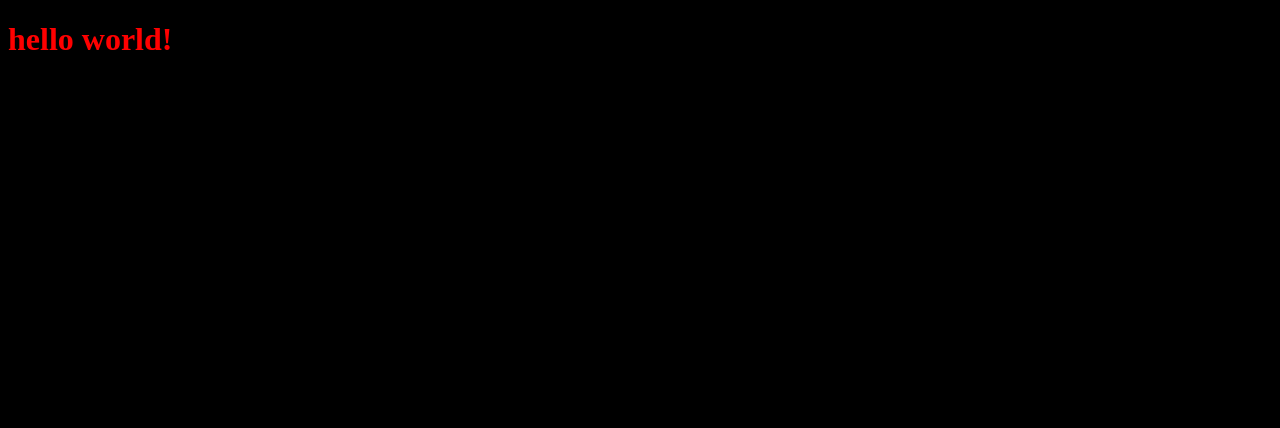
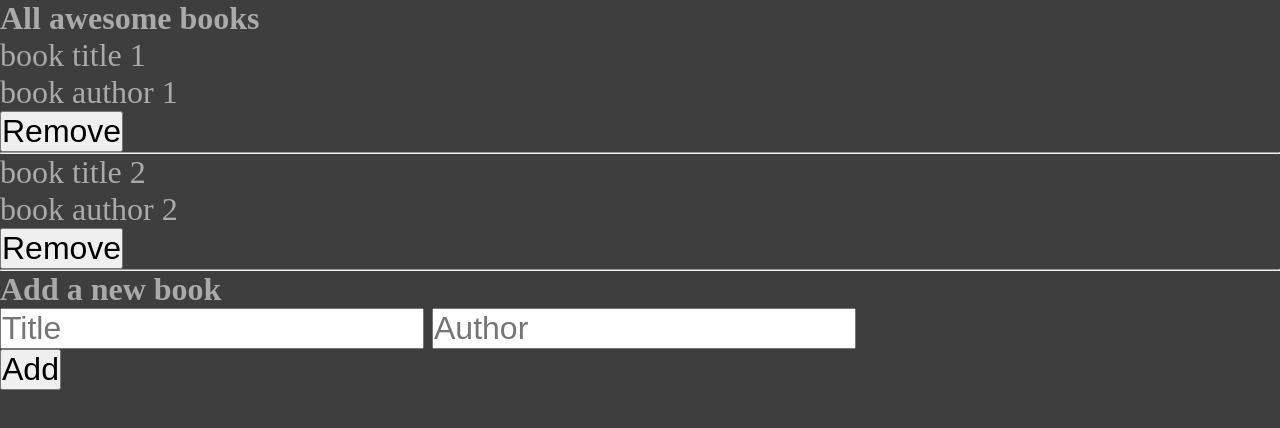
Before and after one commit to danifromecuador/books, a website: page index.html in a window 1280 px wide. Drawn offline with Linux system fonts and the light colour scheme.

Commit message:
Create the main HTML boilerplate

```diff
--- a/index.html
+++ b/index.html
@@ -10,7 +10,35 @@
 </head>
 
 <body>
-  <h1>hello world!</h1>
+  <div class="main">
+    <div class="list">
+      <h1>All awesome books</h1>
+      <div class="added-books">
+        <div class="book">
+          <div class="title">book title 1</div>
+          <div class="author">book author 1</div>
+          <button class="remove">Remove</button>
+          <hr>
+        </div>
+        <div class="book">
+          <div class="title">book title 2</div>
+          <div class="author">book author 2</div>
+          <button class="remove">Remove</button>
+          <hr>
+        </div>
+      </div>
+    </div>
+    <div class="add">
+      <h2>Add a new book</h2>
+      <div class="add-book">
+        <input type="text" placeholder="Title">
+        <input type="text" placeholder="Author"> <br>
+        <button class="add">Add</button>
+      </div>
+    </div>
+    <div class="contact"></div>
+  </div>
+
   <script src="script.js"></script>
 </body>
 
--- a/style.css
+++ b/style.css
@@ -1,8 +1,12 @@
-body {
-  background-color: black;
-  color: white;
+* {
+  box-sizing: border-box;
+  margin: 0;
+  padding: 0;
+  font-size: 32px;
+
 }
 
-h1 {
-  color: red;
+body {
+  background-color: rgb(62, 62, 62);
+  color: rgb(172, 169, 169);
 }
```
